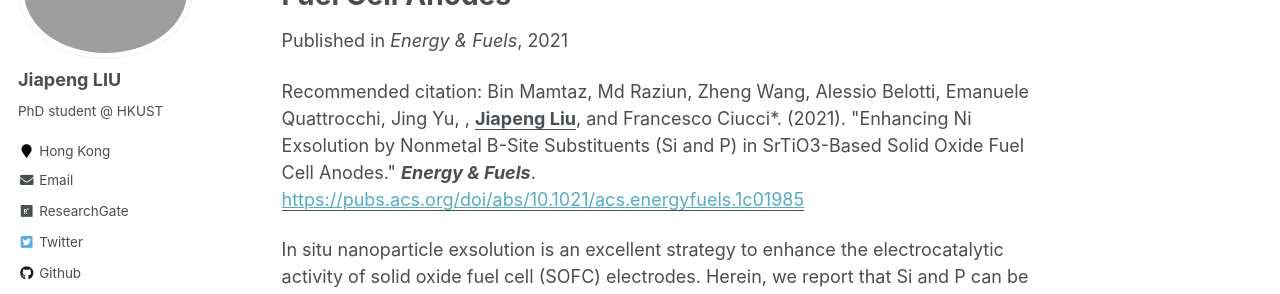
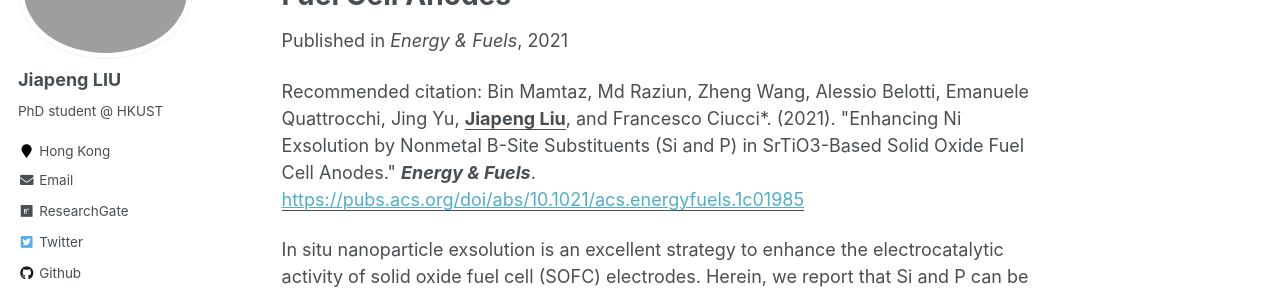
Before and after one commit to jiapeng-liu/jiapeng-liu.github.io, a Jekyll site: the page built from _publications/2021-SOFC-Exsolution-Energy-Fuel.md, in a window 1280 px wide and 900 px high. Shown: the part 193-487 px from the top of the window. Built offline with Jekyll 4.4.1, drawn with Linux system fonts in a browser that asks for light colours; some web fonts are replaced.

```diff
--- a/_publications/2021-SOFC-Exsolution-Energy-Fuel.md
+++ b/_publications/2021-SOFC-Exsolution-Energy-Fuel.md
@@ -6,10 +6,10 @@ excerpt: ''
 date: 2021-09-01
 venue: 'Energy & Fuels'
 paperurl: 'https://pubs.acs.org/doi/abs/10.1021/acs.energyfuels.1c01985'
-citation: 'Bin Mamtaz, Md Raziun, Zheng Wang, Alessio Belotti, Emanuele Quattrocchi, Jing Yu, , <u><b>Jiapeng Liu</b></u>, and Francesco Ciucci*. (2021). &quot;Enhancing Ni Exsolution by Nonmetal B-Site Substituents (Si and P) in SrTiO3-Based Solid Oxide Fuel Cell Anodes.&quot; <i><b>Energy & Fuels</b></i>.'
+citation: 'Bin Mamtaz, Md Raziun, Zheng Wang, Alessio Belotti, Emanuele Quattrocchi, Jing Yu, <u><b>Jiapeng Liu</b></u>, and Francesco Ciucci*. (2021). &quot;Enhancing Ni Exsolution by Nonmetal B-Site Substituents (Si and P) in SrTiO3-Based Solid Oxide Fuel Cell Anodes.&quot; <i><b>Energy & Fuels</b></i>.'
 ---
 In situ nanoparticle exsolution is an excellent strategy to enhance the electrocatalytic activity of solid oxide fuel cell (SOFC) electrodes. Herein, we report that Si and P can be used as B-site nonmetal substituents to improve the electrochemical performance of the model SOFC anode SrTiO3−δ after testing different Si- and P-substitution levels. First-principles calculations show that Si- or P-substitution promotes the Ni diffusion as well as its segregation toward the surface. Related experiments show that the area-specific resistance (ASR) measured at 800 °C in 3% humidified H2 improves upon Si- and P-substitution from 0.600 Ω cm2 for Sr0.8Ti0.9Ni0.1O3−δ (STN) to 0.061 Ω cm2 for Sr0.8Ti0.85Ni0.1Si0.05O3−δ and 0.056 Ω cm2 for Sr0.8Ti0.85Ni0.1P0.05O3−δ. Moreover, the P-substituted material shows excellent stability with a symmetric cell, retaining its ASR for 70 h in 3% humidified H2. X-ray photoelectron spectroscopy measurements reveal that even a slight nonmetal substitution can reduce Ni to a lower oxidation state than STN before exsolution. In turn, this promotes the reduction of Ni during exsolution, which improves the ASR. For the first time, nonmetal substituents in perovskite oxides are utilized to aid Ni exsolution from the host lattice, opening new avenues to improve the electrochemical activity.
 
-[Download paper here](http://jiapeng-liu.github.io/files/2021-Raziun-SOFC-Exsolution-Energy-Fuel.pdf)
+[Download paper here](http://jiapeng-liu.github.io/files/Raziun-2021-SOFC-Exsolution-Energy-Fuel.pdf)
 
 Recommended citation: Bin Mamtaz, M.R., Wang, Z., Belotti, A., Quattrocchi, E., Yu, J., Liu, J. and Ciucci, F., 2021. Enhancing Ni Exsolution by Nonmetal B-Site Substituents (Si and P) in SrTiO3-Based Solid Oxide Fuel Cell Anodes. <i>Energy & Fuels</i>.
```
Also changed, not shown: _publications/2021-MnCoS-OER-CEJ.md (added, +15 -0 lines), 3 other files.
